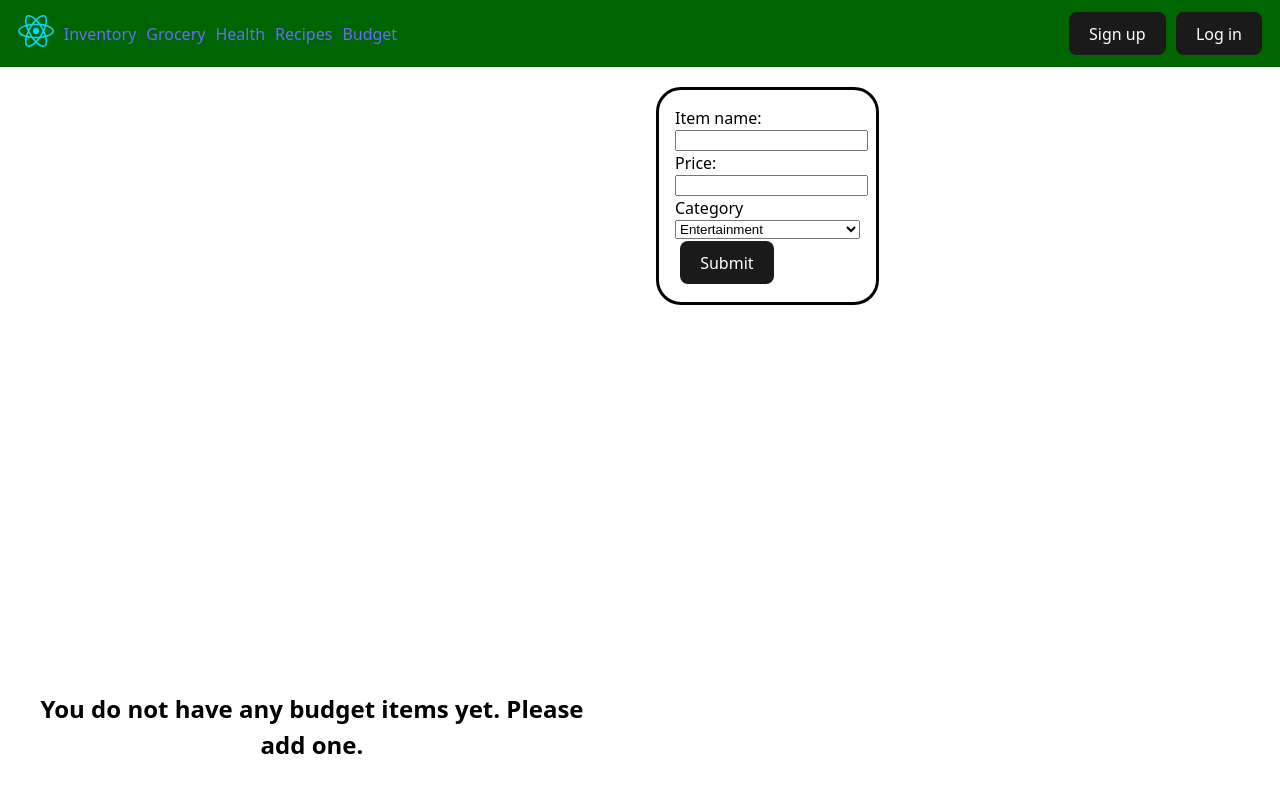
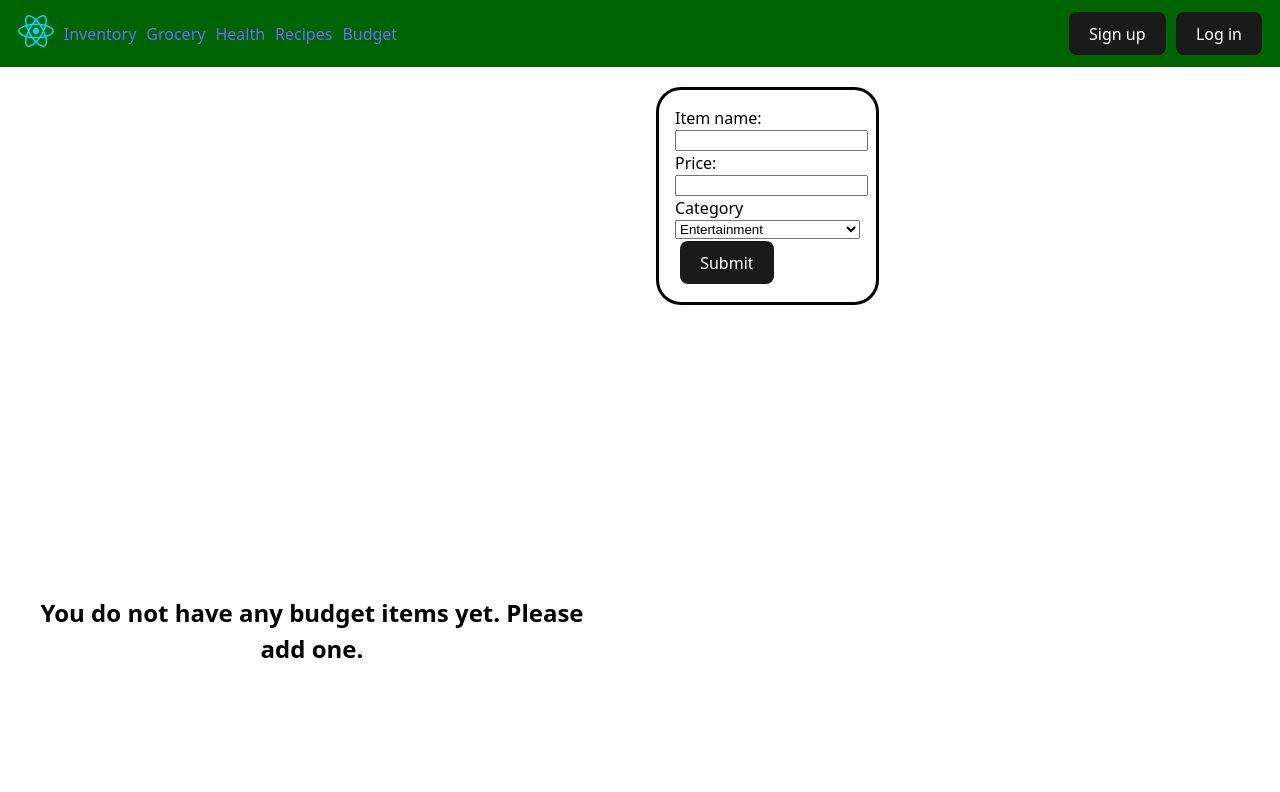
Before and after one commit to PAP-2025-Summer-L6-G1/Final-Project-Frontend, a React (Vite) app: page /budget in a window 1280 px wide. Shown: the top 792 px of the page. Built offline with nearby package versions, Linux system fonts and the light colour scheme; no server answers.

Commit message:
Improve styling of pie chart + prevent overflow at low screen sizes

```diff
--- a/src/pages/Budget.css
+++ b/src/pages/Budget.css
@@ -2,7 +2,7 @@ body {
     height: 100vh;
 }
 main {
-    height: 100%;
+    height: 80vh;
 }
 
 .pieContainer {
@@ -10,18 +10,36 @@ main {
     grid-row: 1/3;
     padding: 20px;
     text-align: center;
+    display: grid;
+    grid-template-columns: 1fr;
+    grid-template-rows: max-content 1fr max-content;
+    justify-items: center;
+
 
     .legend {
-        margin: 0 auto;
         width: fit-content;
+        height: fit-content;
+        grid-column: 1 / 2;
+        grid-row: 1 / 2;
         p {
             display: inline;
             width: fit-content;
-            margin: 10px
+            height: fit-content;
+            margin: 0 10px
         }
+        align-self: self-start;
     }
     .chartDimensions {
-        margin: 0 auto;
+        grid-column: 1 / 2;
+        grid-row: 2 / 3;
+        align-self: center;
+    }
+    p {
+        grid-column: 1 / 2;
+        grid-row: 3 / 4;
+        width: fit-content;
+        height: fit-content;
+        align-self: self-end;
     }
 
 }
@@ -44,10 +62,12 @@ main {
 }
 .gridContainer {
     height: 100%;
+    width: 100vw;
     display: grid;
     grid-template-columns: 1fr 1fr;
     grid-template-rows: 1fr 1fr;
     column-gap: 2em;
+    overflow: auto;
 }
 
 table {
```
